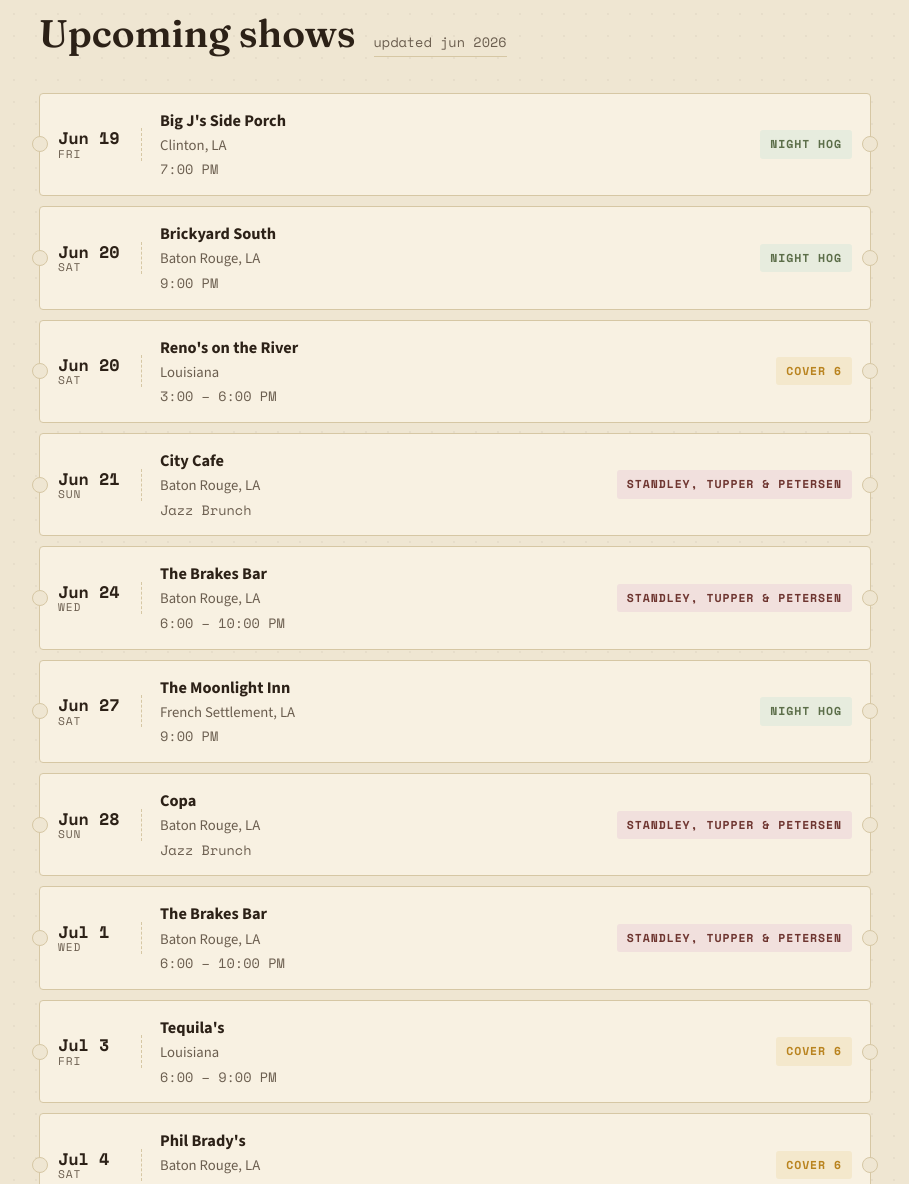
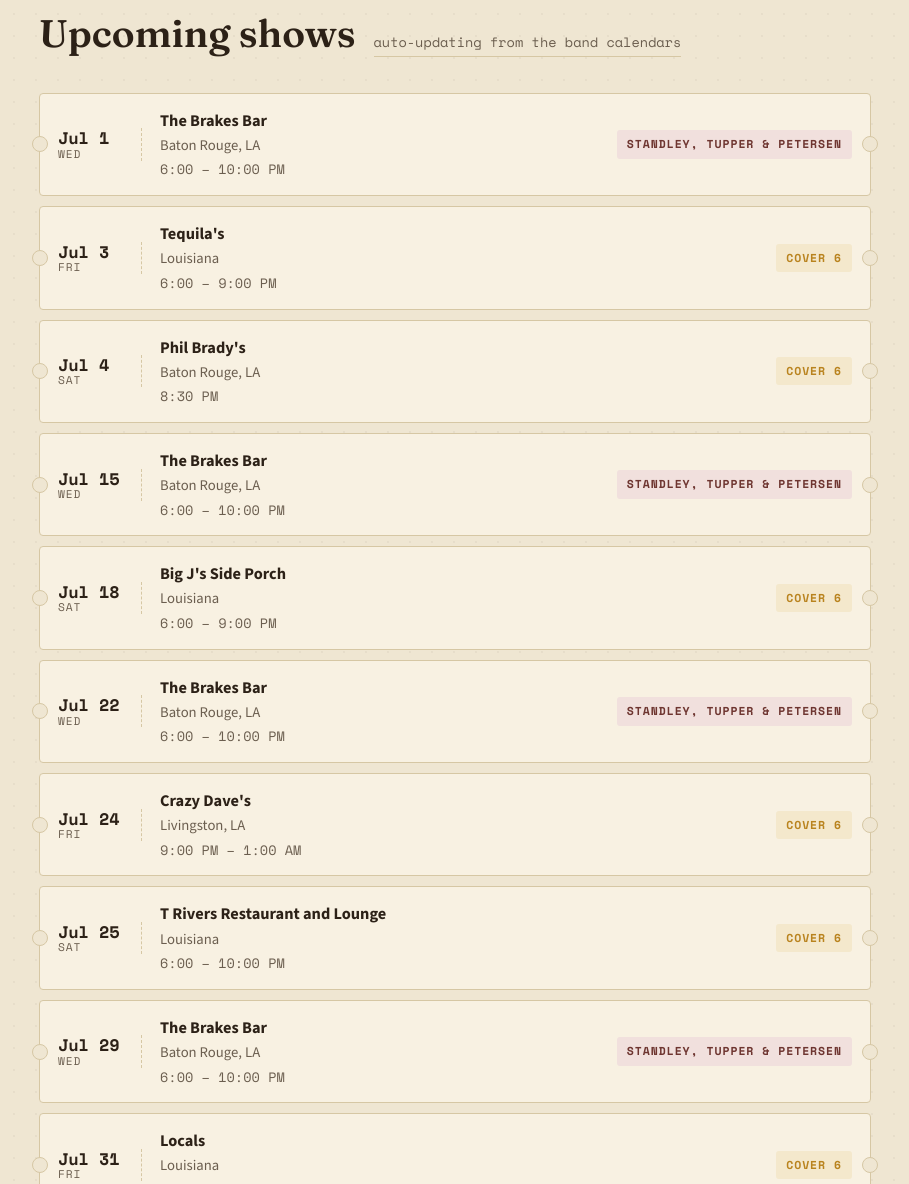
Before and after one commit to jordanjtupper/jordantuppermusic, a plain HTML site: page index.html in a window 1280 px wide. Shown: the part 713-1897 px from the top of the page, without its empty margins (185-1094 px from the left). Drawn offline with nearby package versions, Linux system fonts and the light colour scheme.

Commit message:
Update index.html

```diff
--- a/index.html
+++ b/index.html
@@ -90,73 +90,90 @@
   <section id="shows">
     <div class="entry-head">
       <h2>Upcoming shows</h2>
-      <span class="entry-date">updated jun 2026</span>
+      <span class="entry-date">auto-updating from the band calendars</span>
     </div>
-    <div class="gig-list">
+    <div class="gig-list" id="gigList">
 
-      <div class="gig"><div class="date">Jun 19<span class="day">Fri</span></div><div class="info"><div class="venue">Big J's Side Porch</div><div class="place">Clinton, LA</div><div class="time">7:00 PM</div></div><div class="band-tag nighthog">Night Hog</div></div>
+      <div class="gig" data-date="2026-06-12"><div class="date">Jun 12<span class="day">Fri</span></div><div class="info"><div class="venue">Scoreboards</div><div class="place">Denham Springs, LA</div><div class="time">8:00 PM</div></div><div class="band-tag nighthog">Night Hog</div></div>
 
-      <div class="gig"><div class="date">Jun 20<span class="day">Sat</span></div><div class="info"><div class="venue">Brickyard South</div><div class="place">Baton Rouge, LA</div><div class="time">9:00 PM</div></div><div class="band-tag nighthog">Night Hog</div></div>
+      <div class="gig" data-date="2026-06-13"><div class="date">Jun 13<span class="day">Sat</span></div><div class="info"><div class="venue">BeerBellys</div><div class="place">Plaquemine, LA</div><div class="time">7:00 PM</div></div><div class="band-tag nighthog">Night Hog</div></div>
 
-      <div class="gig"><div class="date">Jun 20<span class="day">Sat</span></div><div class="info"><div class="venue">Reno's on the River</div><div class="place">Louisiana</div><div class="time">3:00 – 6:00 PM</div></div><div class="band-tag cover6">Cover 6</div></div>
+      <div class="gig" data-date="2026-06-19"><div class="date">Jun 19<span class="day">Fri</span></div><div class="info"><div class="venue">Big J&#x27;s Side Porch</div><div class="place">Clinton, LA</div><div class="time">7:00 PM</div></div><div class="band-tag nighthog">Night Hog</div></div>
 
-      <div class="gig"><div class="date">Jun 21<span class="day">Sun</span></div><div class="info"><div class="venue">City Cafe</div><div class="place">Baton Rouge, LA</div><div class="time">Jazz Brunch</div></div><div class="band-tag jazz">Standley, Tupper &amp; Petersen</div></div>
+      <div class="gig" data-date="2026-06-20"><div class="date">Jun 20<span class="day">Sat</span></div><div class="info"><div class="venue">Brickyard South</div><div class="place">Baton Rouge, LA</div><div class="time">9:00 PM</div></div><div class="band-tag nighthog">Night Hog</div></div>
 
-      <div class="gig"><div class="date">Jun 24<span class="day">Wed</span></div><div class="info"><div class="venue">The Brakes Bar</div><div class="place">Baton Rouge, LA</div><div class="time">6:00 – 10:00 PM</div></div><div class="band-tag jazz">Standley, Tupper &amp; Petersen</div></div>
+      <div class="gig" data-date="2026-06-20"><div class="date">Jun 20<span class="day">Sat</span></div><div class="info"><div class="venue">Reno&#x27;s on the River</div><div class="place">Louisiana</div><div class="time">3:00 – 6:00 PM</div></div><div class="band-tag cover6">Cover 6</div></div>
 
-      <div class="gig"><div class="date">Jun 27<span class="day">Sat</span></div><div class="info"><div class="venue">The Moonlight Inn</div><div class="place">French Settlement, LA</div><div class="time">9:00 PM</div></div><div class="band-tag nighthog">Night Hog</div></div>
+      <div class="gig" data-date="2026-06-21"><div class="date">Jun 21<span class="day">Sun</span></div><div class="info"><div class="venue">City Cafe</div><div class="place">Baton Rouge, LA</div><div class="time">Jazz Brunch</div></div><div class="band-tag jazz">Standley, Tupper &amp; Petersen</div></div>
 
-      <div class="gig"><div class="date">Jun 28<span class="day">Sun</span></div><div class="info"><div class="venue">Copa</div><div class="place">Baton Rouge, LA</div><div class="time">Jazz Brunch</div></div><div class="band-tag jazz">Standley, Tupper &amp; Petersen</div></div>
+      <div class="gig" data-date="2026-06-24"><div class="date">Jun 24<span class="day">Wed</span></div><div class="info"><div class="venue">The Brakes Bar</div><div class="place">Baton Rouge, LA</div><div class="time">6:00 – 10:00 PM</div></div><div class="band-tag jazz">Standley, Tupper &amp; Petersen</div></div>
 
-      <div class="gig"><div class="date">Jul 1<span class="day">Wed</span></div><div class="info"><div class="venue">The Brakes Bar</div><div class="place">Baton Rouge, LA</div><div class="time">6:00 – 10:00 PM</div></div><div class="band-tag jazz">Standley, Tupper &amp; Petersen</div></div>
+      <div class="gig" data-date="2026-06-27"><div class="date">Jun 27<span class="day">Sat</span></div><div class="info"><div class="venue">The Moonlight Inn</div><div class="place">French Settlement, LA</div><div class="time">9:00 PM</div></div><div class="band-tag nighthog">Night Hog</div></div>
 
-      <div class="gig"><div class="date">Jul 3<span class="day">Fri</span></div><div class="info"><div class="venue">Tequila's</div><div class="place">Louisiana</div><div class="time">6:00 – 9:00 PM</div></div><div class="band-tag cover6">Cover 6</div></div>
+      <div class="gig" data-date="2026-06-28"><div class="date">Jun 28<span class="day">Sun</span></div><div class="info"><div class="venue">Copa</div><div class="place">Baton Rouge, LA</div><div class="time">Jazz Brunch</div></div><div class="band-tag jazz">Standley, Tupper &amp; Petersen</div></div>
 
-      <div class="gig"><div class="date">Jul 4<span class="day">Sat</span></div><div class="info"><div class="venue">Phil Brady's</div><div class="place">Baton Rouge, LA</div><div class="time">8:30 PM</div></div><div class="band-tag cover6">Cover 6</div></div>
+      <div class="gig" data-date="2026-07-01"><div class="date">Jul 1<span class="day">Wed</span></div><div class="info"><div class="venue">The Brakes Bar</div><div class="place">Baton Rouge, LA</div><div class="time">6:00 – 10:00 PM</div></div><div class="band-tag jazz">Standley, Tupper &amp; Petersen</div></div>
 
-      <div class="gig"><div class="date">Jul 15<span class="day">Wed</span></div><div class="info"><div class="venue">The Brakes Bar</div><div class="place">Baton Rouge, LA</div><div class="time">6:00 – 10:00 PM</div></div><div class="band-tag jazz">Standley, Tupper &amp; Petersen</div></div>
+      <div class="gig" data-date="2026-07-03"><div class="date">Jul 3<span class="day">Fri</span></div><div class="info"><div class="venue">Tequila&#x27;s</div><div class="place">Louisiana</div><div class="time">6:00 – 9:00 PM</div></div><div class="band-tag cover6">Cover 6</div></div>
 
-      <div class="gig"><div class="date">Jul 18<span class="day">Sat</span></div><div class="info"><div class="venue">Big J's Side Porch</div><div class="place">Louisiana</div><div class="time">6:00 – 9:00 PM</div></div><div class="band-tag cover6">Cover 6</div></div>
+      <div class="gig" data-date="2026-07-04"><div class="date">Jul 4<span class="day">Sat</span></div><div class="info"><div class="venue">Phil Brady&#x27;s</div><div class="place">Baton Rouge, LA</div><div class="time">8:30 PM</div></div><div class="band-tag cover6">Cover 6</div></div>
 
-      <div class="gig"><div class="date">Jul 22<span class="day">Wed</span></div><div class="info"><div class="venue">The Brakes Bar</div><div class="place">Baton Rouge, LA</div><div class="time">6:00 – 10:00 PM</div></div><div class="band-tag jazz">Standley, Tupper &amp; Petersen</div></div>
+      <div class="gig" data-date="2026-07-15"><div class="date">Jul 15<span class="day">Wed</span></div><div class="info"><div class="venue">The Brakes Bar</div><div class="place">Baton Rouge, LA</div><div class="time">6:00 – 10:00 PM</div></div><div class="band-tag jazz">Standley, Tupper &amp; Petersen</div></div>
 
-      <div class="gig"><div class="date">Jul 24<span class="day">Fri</span></div><div class="info"><div class="venue">Crazy Dave's</div><div class="place">Livingston, LA</div><div class="time">9:00 PM – 1:00 AM</div></div><div class="band-tag cover6">Cover 6</div></div>
+      <div class="gig" data-date="2026-07-18"><div class="date">Jul 18<span class="day">Sat</span></div><div class="info"><div class="venue">Big J&#x27;s Side Porch</div><div class="place">Louisiana</div><div class="time">6:00 – 9:00 PM</div></div><div class="band-tag cover6">Cover 6</div></div>
 
-      <div class="gig"><div class="date">Jul 29<span class="day">Wed</span></div><div class="info"><div class="venue">The Brakes Bar</div><div class="place">Baton Rouge, LA</div><div class="time">6:00 – 10:00 PM</div></div><div class="band-tag jazz">Standley, Tupper &amp; Petersen</div></div>
+      <div class="gig" data-date="2026-07-22"><div class="date">Jul 22<span class="day">Wed</span></div><div class="info"><div class="venue">The Brakes Bar</div><div class="place">Baton Rouge, LA</div><div class="time">6:00 – 10:00 PM</div></div><div class="band-tag jazz">Standley, Tupper &amp; Petersen</div></div>
 
-      <div class="gig"><div class="date">Jul 31<span class="day">Fri</span></div><div class="info"><div class="venue">Locals</div><div class="place">Louisiana</div><div class="time">8:30 PM – 12:30 AM</div></div><div class="band-tag cover6">Cover 6</div></div>
+      <div class="gig" data-date="2026-07-24"><div class="date">Jul 24<span class="day">Fri</span></div><div class="info"><div class="venue">Crazy Dave&#x27;s</div><div class="place">Livingston, LA</div><div class="time">9:00 PM – 1:00 AM</div></div><div class="band-tag cover6">Cover 6</div></div>
 
-      <div class="gig"><div class="date">Aug 1<span class="day">Sat</span></div><div class="info"><div class="venue">Tequila's</div><div class="place">Denham Springs, LA</div><div class="time">6:00 – 9:00 PM</div></div><div class="band-tag cover6">Cover 6</div></div>
+      <div class="gig" data-date="2026-07-25"><div class="date">Jul 25<span class="day">Sat</span></div><div class="info"><div class="venue">T Rivers Restaurant and Lounge</div><div class="place">Louisiana</div><div class="time">6:00 – 10:00 PM</div></div><div class="band-tag cover6">Cover 6</div></div>
 
-      <div class="gig"><div class="date">Aug 8<span class="day">Sat</span></div><div class="info"><div class="venue">Sun Outdoors RV Resort</div><div class="place">Louisiana</div><div class="time">Time TBA</div></div><div class="band-tag cover6">Cover 6</div></div>
+      <div class="gig" data-date="2026-07-29"><div class="date">Jul 29<span class="day">Wed</span></div><div class="info"><div class="venue">The Brakes Bar</div><div class="place">Baton Rouge, LA</div><div class="time">6:00 – 10:00 PM</div></div><div class="band-tag jazz">Standley, Tupper &amp; Petersen</div></div>
 
-      <div class="gig"><div class="date">Aug 8<span class="day">Sat</span></div><div class="info"><div class="venue">Community Grocery</div><div class="place">Woodville, MS</div><div class="time">11:00 AM – 2:00 PM</div></div><div class="band-tag jazz">Standley, Tupper &amp; Petersen</div></div>
+      <div class="gig" data-date="2026-07-31"><div class="date">Jul 31<span class="day">Fri</span></div><div class="info"><div class="venue">Locals</div><div class="place">Louisiana</div><div class="time">8:30 PM – 12:30 AM</div></div><div class="band-tag cover6">Cover 6</div></div>
 
-      <div class="gig"><div class="date">Aug 14<span class="day">Thu</span></div><div class="info"><div class="venue">Swamp Chicken</div><div class="place">Louisiana</div><div class="time">9:00 PM – 1:00 AM</div></div><div class="band-tag cover6">Cover 6</div></div>
+      <div class="gig" data-date="2026-08-01"><div class="date">Aug 1<span class="day">Sat</span></div><div class="info"><div class="venue">Tequila&#x27;s</div><div class="place">Denham Springs, LA</div><div class="time">6:00 – 9:00 PM</div></div><div class="band-tag cover6">Cover 6</div></div>
 
-      <div class="gig"><div class="date">Aug 15<span class="day">Sat</span></div><div class="info"><div class="venue">Tequila's</div><div class="place">Zachary, LA</div><div class="time">6:00 – 9:00 PM</div></div><div class="band-tag cover6">Cover 6</div></div>
+      <div class="gig" data-date="2026-08-08"><div class="date">Aug 8<span class="day">Sat</span></div><div class="info"><div class="venue">Sun Outdoors RV Resort</div><div class="place">Louisiana</div><div class="time">Time TBA</div></div><div class="band-tag cover6">Cover 6</div></div>
 
-      <div class="gig"><div class="date">Aug 22<span class="day">Sat</span></div><div class="info"><div class="venue">Victoria's</div><div class="place">Louisiana</div><div class="time">6:00 – 9:00 PM</div></div><div class="band-tag cover6">Cover 6</div></div>
+      <div class="gig" data-date="2026-08-08"><div class="date">Aug 8<span class="day">Sat</span></div><div class="info"><div class="venue">Community Grocery</div><div class="place">Woodville, MS</div><div class="time">11:00 AM – 2:00 PM</div></div><div class="band-tag jazz">Standley, Tupper &amp; Petersen</div></div>
 
-      <div class="gig"><div class="date">Aug 22<span class="day">Sat</span></div><div class="info"><div class="venue">Community Grocery</div><div class="place">Woodville, MS</div><div class="time">11:00 AM – 2:00 PM</div></div><div class="band-tag jazz">Standley, Tupper &amp; Petersen</div></div>
+      <div class="gig" data-date="2026-08-14"><div class="date">Aug 14<span class="day">Fri</span></div><div class="info"><div class="venue">Swamp Chicken</div><div class="place">Louisiana</div><div class="time">9:00 PM – 1:00 AM</div></div><div class="band-tag cover6">Cover 6</div></div>
 
-      <div class="gig"><div class="date">Aug 28<span class="day">Fri</span></div><div class="info"><div class="venue">Charlie's Lounge</div><div class="place">Addis, LA</div><div class="time">8:00 PM</div></div><div class="band-tag nighthog">Night Hog</div></div>
+      <div class="gig" data-date="2026-08-15"><div class="date">Aug 15<span class="day">Sat</span></div><div class="info"><div class="venue">Tequila&#x27;s</div><div class="place">Zachary, LA</div><div class="time">6:00 – 9:00 PM</div></div><div class="band-tag cover6">Cover 6</div></div>
 
-      <div class="gig"><div class="date">Aug 29<span class="day">Sat</span></div><div class="info"><div class="venue">The Moonlight Inn</div><div class="place">French Settlement, LA</div><div class="time">9:00 PM</div></div><div class="band-tag nighthog">Night Hog</div></div>
+      <div class="gig" data-date="2026-08-22"><div class="date">Aug 22<span class="day">Sat</span></div><div class="info"><div class="venue">Victoria&#x27;s</div><div class="place">Louisiana</div><div class="time">6:00 – 9:00 PM</div></div><div class="band-tag cover6">Cover 6</div></div>
 
-      <div class="gig"><div class="date">Aug 29<span class="day">Sat</span></div><div class="info"><div class="venue">Big J's Side Porch</div><div class="place">Louisiana</div><div class="time">6:00 – 9:00 PM</div></div><div class="band-tag cover6">Cover 6</div></div>
+      <div class="gig" data-date="2026-08-22"><div class="date">Aug 22<span class="day">Sat</span></div><div class="info"><div class="venue">Community Grocery</div><div class="place">Woodville, MS</div><div class="time">11:00 AM – 2:00 PM</div></div><div class="band-tag jazz">Standley, Tupper &amp; Petersen</div></div>
 
-      <div class="gig"><div class="date">Sep 18<span class="day">Fri</span></div><div class="info"><div class="venue">Ragon's</div><div class="place">Clinton, LA</div><div class="time">8:00 PM – 12:00 AM</div></div><div class="band-tag cover6">Cover 6</div></div>
+      <div class="gig" data-date="2026-08-28"><div class="date">Aug 28<span class="day">Fri</span></div><div class="info"><div class="venue">Charlie&#x27;s Lounge</div><div class="place">Addis, LA</div><div class="time">8:00 PM</div></div><div class="band-tag nighthog">Night Hog</div></div>
 
-      <div class="gig"><div class="date">Oct 3<span class="day">Sat</span></div><div class="info"><div class="venue">Private Event</div><div class="place">TBA</div><div class="time">TBA</div></div><div class="band-tag nighthog">Night Hog</div></div>
+      <div class="gig" data-date="2026-08-29"><div class="date">Aug 29<span class="day">Sat</span></div><div class="info"><div class="venue">The Moonlight Inn</div><div class="place">French Settlement, LA</div><div class="time">9:00 PM</div></div><div class="band-tag nighthog">Night Hog</div></div>
 
-      <div class="gig"><div class="date">Oct 24<span class="day">Sat</span></div><div class="info"><div class="venue">The Moonlight Inn</div><div class="place">French Settlement, LA</div><div class="time">9:00 PM</div></div><div class="band-tag nighthog">Night Hog</div></div>
+      <div class="gig" data-date="2026-08-29"><div class="date">Aug 29<span class="day">Sat</span></div><div class="info"><div class="venue">Big J&#x27;s Side Porch</div><div class="place">Louisiana</div><div class="time">6:00 – 9:00 PM</div></div><div class="band-tag cover6">Cover 6</div></div>
 
-      <div class="gig"><div class="date">Dec 12<span class="day">Sat</span></div><div class="info"><div class="venue">Private Wedding</div><div class="place">New Orleans, LA</div><div class="time">Private Event</div></div><div class="band-tag jazz">Standley, Tupper &amp; Petersen</div></div>
+      <div class="gig" data-date="2026-09-05"><div class="date">Sep 5<span class="day">Sat</span></div><div class="info"><div class="venue">Patriot RV Campground</div><div class="place">Livingston, LA</div><div class="time">11:30 AM</div></div><div class="band-tag cover6">Cover 6</div></div>
 
-      <div class="gig"><div class="date">Dec 19<span class="day">Sat</span></div><div class="info"><div class="venue">The Moonlight Inn</div><div class="place">French Settlement, LA</div><div class="time">9:00 PM</div></div><div class="band-tag nighthog">Night Hog</div></div>
+      <div class="gig" data-date="2026-09-15"><div class="date">Sep 15<span class="day">Tue</span></div><div class="info"><div class="venue">Bin 77</div><div class="place">Baton Rouge, LA</div><div class="time">5:30 – 8:30 PM</div></div><div class="band-tag jazz">Standley, Tupper &amp; Petersen</div></div>
+
+      <div class="gig" data-date="2026-09-18"><div class="date">Sep 18<span class="day">Fri</span></div><div class="info"><div class="venue">Ragon&#x27;s</div><div class="place">Clinton, LA</div><div class="time">8:00 PM – 12:00 AM</div></div><div class="band-tag cover6">Cover 6</div></div>
+
+      <div class="gig" data-date="2026-09-19"><div class="date">Sep 19<span class="day">Sat</span></div><div class="info"><div class="venue">T&#x27;s Country Bar</div><div class="place">Louisiana</div><div class="time">9:00 PM – 12:00 AM</div></div><div class="band-tag cover6">Cover 6</div></div>
+
+      <div class="gig" data-date="2026-10-10"><div class="date">Oct 10<span class="day">Sat</span></div><div class="info"><div class="venue">Private Event</div><div class="place">Baton Rouge, LA</div><div class="time">Private Event</div></div><div class="band-tag nighthog">Night Hog</div></div>
+
+      <div class="gig" data-date="2026-10-24"><div class="date">Oct 24<span class="day">Sat</span></div><div class="info"><div class="venue">The Moonlight Inn</div><div class="place">French Settlement, LA</div><div class="time">9:00 PM</div></div><div class="band-tag nighthog">Night Hog</div></div>
+
+      <div class="gig" data-date="2026-11-07"><div class="date">Nov 7<span class="day">Sat</span></div><div class="info"><div class="venue">Patriot RV Campground</div><div class="place">Livingston, LA</div><div class="time">11:30 AM</div></div><div class="band-tag cover6">Cover 6</div></div>
+
+      <div class="gig" data-date="2026-11-21"><div class="date">Nov 21<span class="day">Sat</span></div><div class="info"><div class="venue">T&#x27;s Country Bar</div><div class="place">Louisiana</div><div class="time">9:00 PM – 12:00 AM</div></div><div class="band-tag cover6">Cover 6</div></div>
+
+      <div class="gig" data-date="2026-12-12"><div class="date">Dec 12<span class="day">Sat</span></div><div class="info"><div class="venue">Private Wedding</div><div class="place">New Orleans, LA</div><div class="time">Private Event</div></div><div class="band-tag jazz">Standley, Tupper &amp; Petersen</div></div>
+
+      <div class="gig" data-date="2026-12-19"><div class="date">Dec 19<span class="day">Sat</span></div><div class="info"><div class="venue">The Moonlight Inn</div><div class="place">French Settlement, LA</div><div class="time">9:00 PM</div></div><div class="band-tag nighthog">Night Hog</div></div>
 
     </div>
+    <p class="gig-empty" id="gigEmpty" hidden>No upcoming public shows listed right now. Check the band sites or reach out for booking availability.</p>
   </section>
 
   <hr class="hr">
@@ -221,5 +238,33 @@
 
 </div>
 
+<script>
+(function () {
+  const gigList = document.getElementById('gigList');
+  const gigEmpty = document.getElementById('gigEmpty');
+  if (!gigList) return;
+
+  const today = new Date();
+  today.setHours(0, 0, 0, 0);
+
+  const rows = Array.from(gigList.querySelectorAll('.gig[data-date]'));
+
+  rows
+    .sort((a, b) => new Date(a.dataset.date) - new Date(b.dataset.date))
+    .forEach(row => {
+      const gigDate = new Date(`${row.dataset.date}T23:59:59`);
+      if (gigDate < today) {
+        row.remove();
+      } else {
+        gigList.appendChild(row);
+      }
+    });
+
+  if (gigEmpty && gigList.querySelectorAll('.gig[data-date]').length === 0) {
+    gigEmpty.hidden = false;
+  }
+})();
+</script>
+
 </body>
 </html>
```
